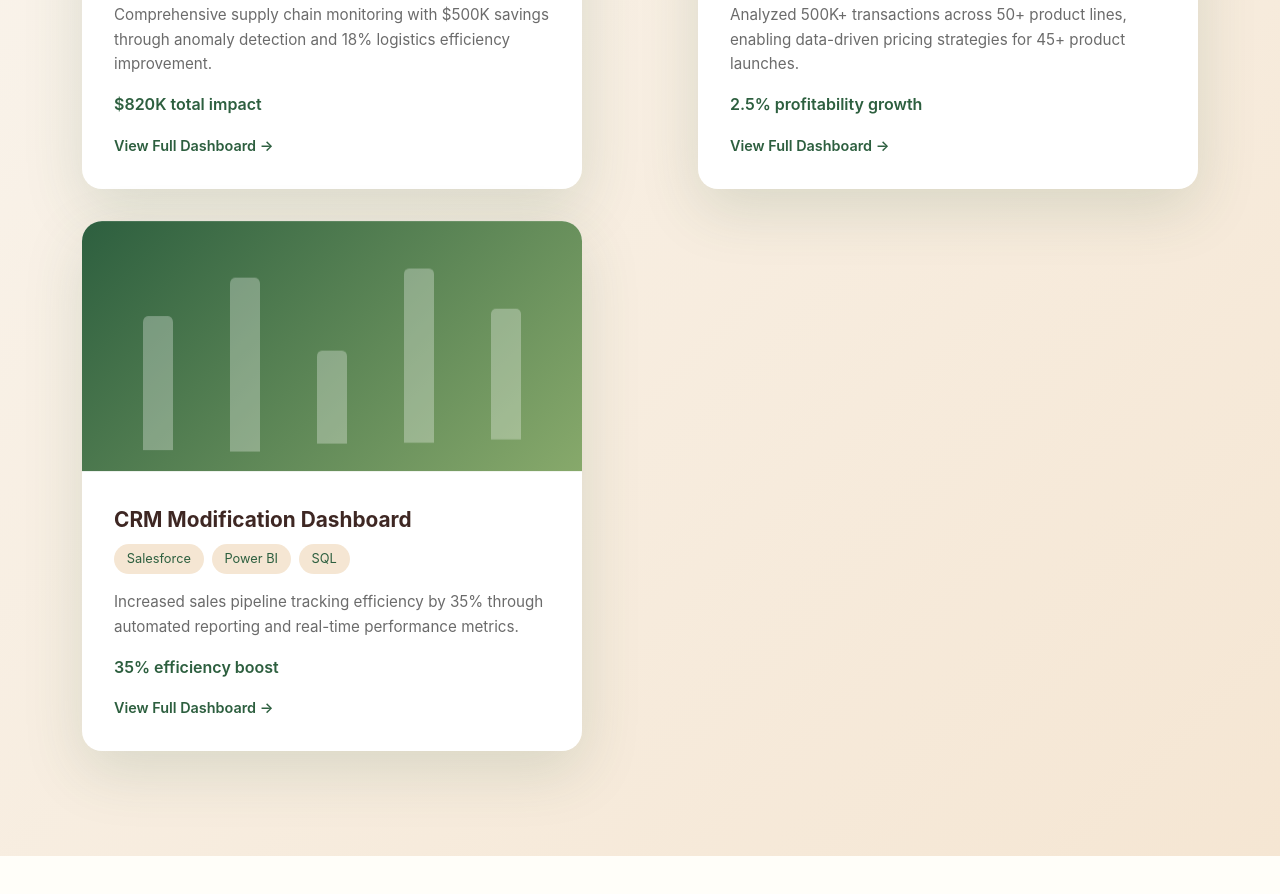
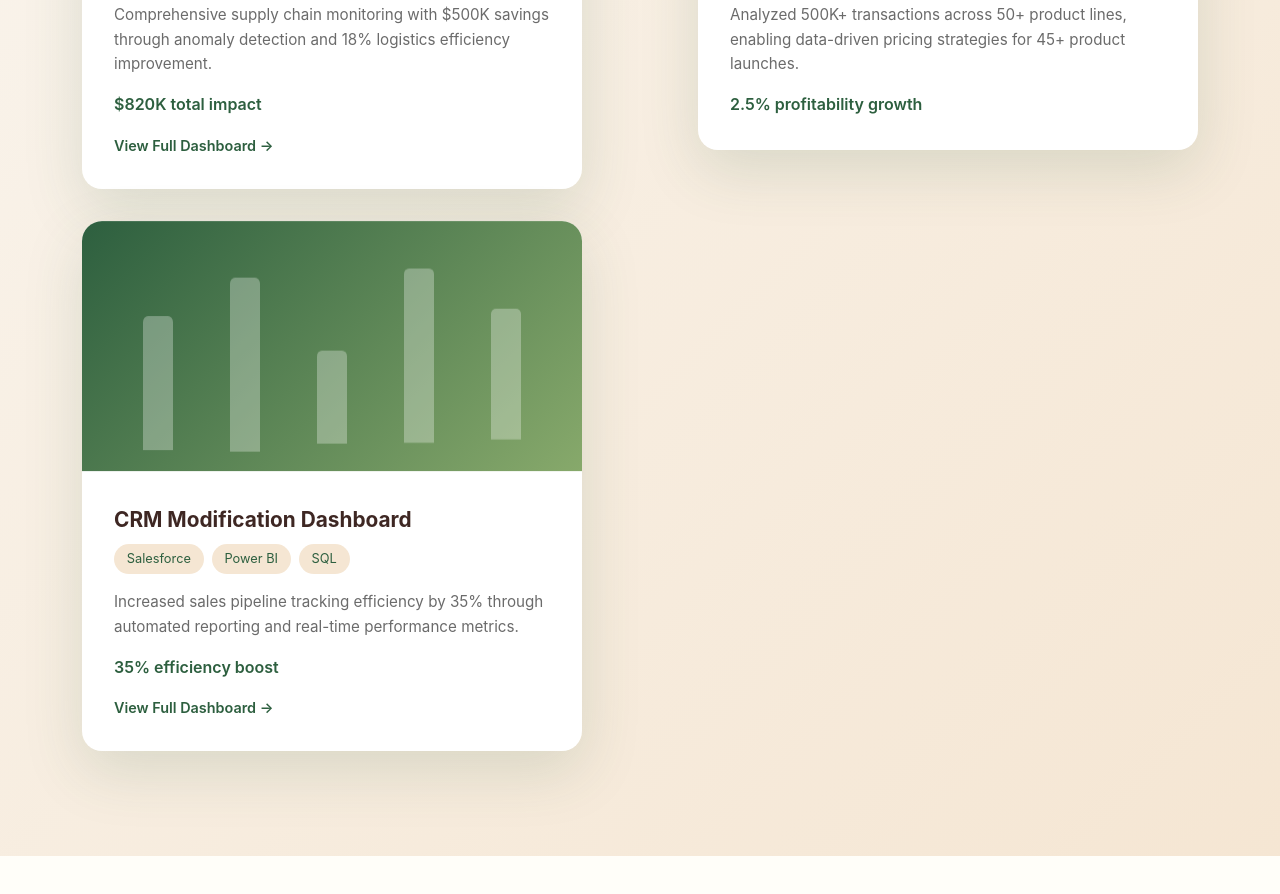
Before and after one commit to naisargeek/naisargi-portfolio, a plain HTML site: page index.html in a window 1280 px wide. Shown: the part 2720-3614 px from the top of the page. Drawn offline with Linux system fonts and the light colour scheme.

Commit message:
Update index.html

```diff
--- a/index.html
+++ b/index.html
@@ -1132,9 +1132,6 @@
                             <span class="dashboard-metric">
                                 2.5% profitability growth
                             </span>
-                            <div style="margin-top: 1rem; color: var(--primary-green); font-weight: 600; font-size: 0.9rem;">
-                                View Full Dashboard →
-                            </div>
                         </div>
                     </div>
                 </a>
```
